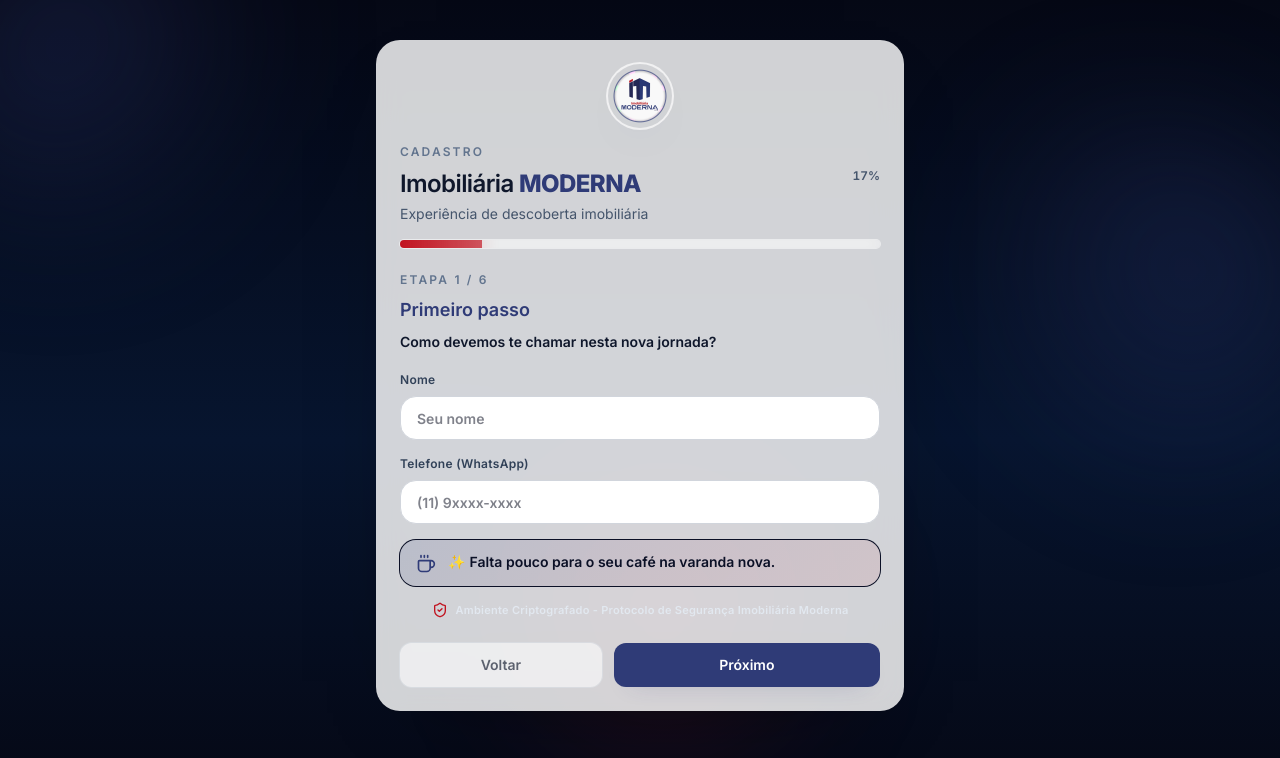
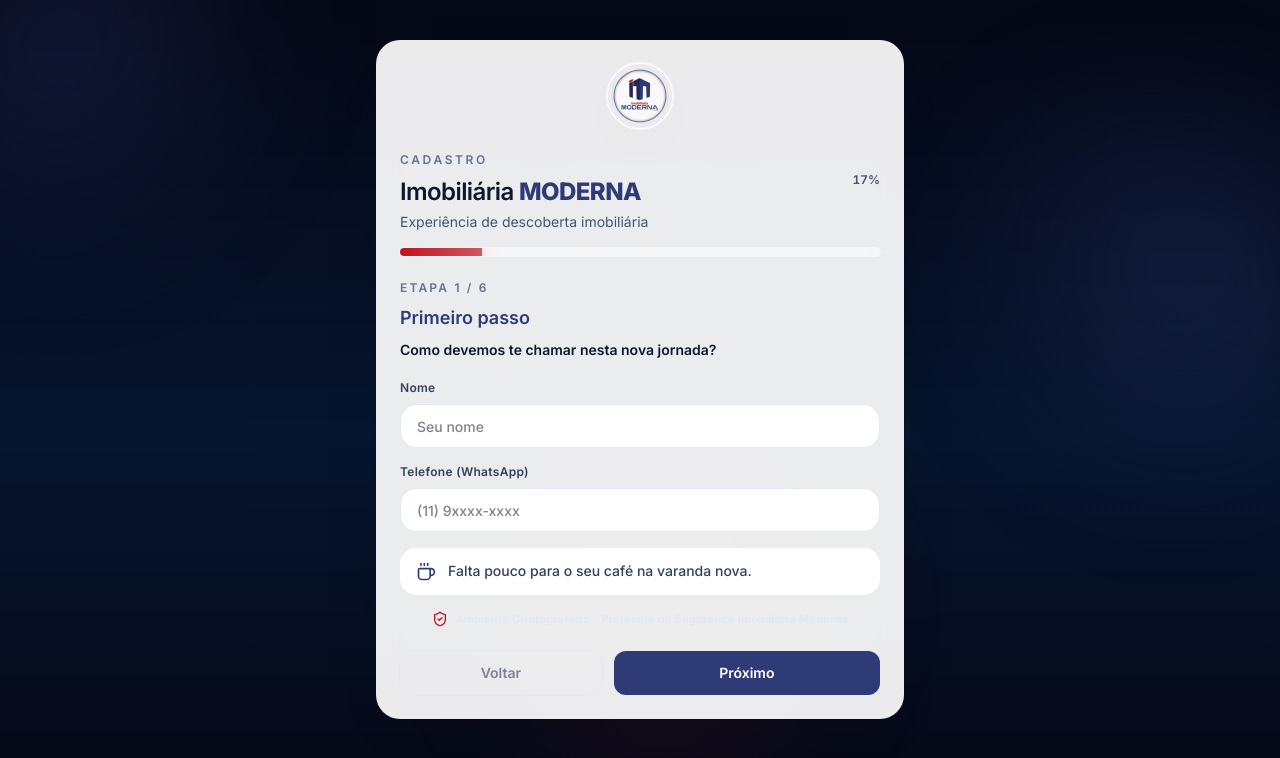
Before and after one commit to mixbrzilla-cmyk/crm-imobiliaria, a Next.js app: page /cadastro-detalhado in a window 1280 px wide. Shown: the top 758 px of the page. Built offline with nearby package versions, Linux system fonts and the light colour scheme; no server answers.

Commit message:
ui: clean premium stepper

```diff
--- a/app/cadastro-detalhado/page.tsx
+++ b/app/cadastro-detalhado/page.tsx
@@ -66,6 +66,11 @@ export default function CadastroDetalhadoPage() {
   const ACCENT = "#C1121F";
   const ROYAL_DARK = "#050815";
   const ROYAL_MID = "#07152F";
+
+  const INPUT_BASE_CLASS =
+    "h-11 rounded-2xl bg-white px-4 text-sm font-medium text-slate-950 outline-none transition-all duration-200 border border-slate-200";
+  const INPUT_BASE_CLASS_WITH_ICON =
+    "h-11 w-full rounded-2xl bg-white pl-10 pr-4 text-sm font-medium text-slate-950 outline-none transition-all duration-200 border border-slate-200";
 
   const [step, setStep] = useState(0);
   const [isSubmitting, setIsSubmitting] = useState(false);
@@ -378,12 +383,20 @@ export default function CadastroDetalhadoPage() {
       </motion.div>
 
       <div className="mx-auto w-full max-w-xl px-6 py-10">
+        <div
+          aria-hidden="true"
+          className="pointer-events-none absolute left-1/2 top-1/2 h-[520px] w-[520px] -translate-x-1/2 -translate-y-1/2 rounded-full blur-3xl"
+          style={{
+            background: `radial-gradient(circle at 50% 50%, ${PRIMARY}26, transparent 62%)`,
+            opacity: 0.9,
+          }}
+        />
         <motion.div
           className="rounded-3xl p-6 ring-1"
           style={{
-            backgroundColor: "rgba(255,255,255,0.82)",
-            borderColor: "rgba(255,255,255,0.75)",
-            boxShadow: "0 30px 90px -60px rgba(0,0,0,0.9)",
+            backgroundColor: "rgba(255,255,255,0.92)",
+            borderColor: "rgba(15,23,42,0.08)",
+            boxShadow: "0 26px 70px -56px rgba(2,6,23,0.9)",
             backdropFilter: "blur(16px)",
           }}
           initial={{ opacity: 0, y: 18, scale: 0.98 }}
@@ -405,7 +418,7 @@ export default function CadastroDetalhadoPage() {
 
           <div className="flex items-center justify-between">
             <div>
-              <div className="mt-4 text-xs font-semibold tracking-[0.18em] text-slate-500">CADASTRO</div>
+              <div className="mt-6 text-xs font-semibold tracking-[0.22em] text-slate-500">CADASTRO</div>
               <h1 className="mt-2 text-2xl font-semibold tracking-tight text-slate-900">
                 Imobiliária <span className="font-extrabold" style={{ color: PRIMARY }}>
                   MODERNA
@@ -456,17 +469,17 @@ export default function CadastroDetalhadoPage() {
                         <input
                           value={state.nome}
                           onChange={(e) => setState((s) => ({ ...s, nome: e.target.value }))}
-                          className="h-11 rounded-2xl bg-white px-4 text-sm font-semibold text-slate-950 outline-none transition-all duration-200 border border-gray-300"
+                          className={INPUT_BASE_CLASS}
                           style={{
-                            boxShadow: "0 18px 40px -36px rgba(15,23,42,0.6)",
+                            boxShadow: "0 12px 26px -24px rgba(15,23,42,0.35)",
                           }}
                           onFocus={(e) => {
                             e.currentTarget.style.borderColor = PRIMARY;
-                            e.currentTarget.style.boxShadow = `0 0 0 4px ${PRIMARY}22, 0 0 0 1px ${PRIMARY}AA, 0 18px 40px -36px rgba(15,23,42,0.6)`;
+                            e.currentTarget.style.boxShadow = `0 0 0 3px ${PRIMARY}1F, 0 0 0 1px ${PRIMARY}99, 0 12px 26px -24px rgba(15,23,42,0.35)`;
                           }}
                           onBlur={(e) => {
-                            e.currentTarget.style.borderColor = "rgb(209 213 219)";
-                            e.currentTarget.style.boxShadow = "0 18px 40px -36px rgba(15,23,42,0.6)";
+                            e.currentTarget.style.borderColor = "rgb(226 232 240)";
+                            e.currentTarget.style.boxShadow = "0 12px 26px -24px rgba(15,23,42,0.35)";
                           }}
                           placeholder="Seu nome"
                           required
@@ -478,17 +491,17 @@ export default function CadastroDetalhadoPage() {
                         <input
                           value={state.telefone}
                           onChange={(e) => setState((s) => ({ ...s, telefone: e.target.value }))}
-                          className="h-11 rounded-2xl bg-white px-4 text-sm font-semibold text-slate-950 outline-none transition-all duration-200 border border-gray-300"
+                          className={INPUT_BASE_CLASS}
                           style={{
-                            boxShadow: "0 18px 40px -36px rgba(15,23,42,0.6)",
+                            boxShadow: "0 12px 26px -24px rgba(15,23,42,0.35)",
                           }}
                           onFocus={(e) => {
                             e.currentTarget.style.borderColor = PRIMARY;
-                            e.currentTarget.style.boxShadow = `0 0 0 4px ${PRIMARY}22, 0 0 0 1px ${PRIMARY}AA, 0 18px 40px -36px rgba(15,23,42,0.6)`;
+                            e.currentTarget.style.boxShadow = `0 0 0 3px ${PRIMARY}1F, 0 0 0 1px ${PRIMARY}99, 0 12px 26px -24px rgba(15,23,42,0.35)`;
                           }}
                           onBlur={(e) => {
-                            e.currentTarget.style.borderColor = "rgb(209 213 219)";
-                            e.currentTarget.style.boxShadow = "0 18px 40px -36px rgba(15,23,42,0.6)";
+                            e.currentTarget.style.borderColor = "rgb(226 232 240)";
+                            e.currentTarget.style.boxShadow = "0 12px 26px -24px rgba(15,23,42,0.35)";
                           }}
                           placeholder="(11) 9xxxx-xxxx"
                           inputMode="tel"
@@ -505,22 +518,22 @@ export default function CadastroDetalhadoPage() {
                         <div className="relative">
                           <Lock
                             className="pointer-events-none absolute left-3 top-1/2 h-4 w-4 -translate-y-1/2"
-                            style={{ color: ACCENT }}
+                            style={{ color: PRIMARY }}
                           />
                           <input
                             value={state.cpf}
                             onChange={(e) => setState((s) => ({ ...s, cpf: e.target.value }))}
-                            className="h-11 w-full rounded-2xl bg-white pl-10 pr-4 text-sm font-semibold text-slate-950 outline-none transition-all duration-200 border border-gray-300"
+                            className={INPUT_BASE_CLASS_WITH_ICON}
                             style={{
-                              boxShadow: "0 18px 40px -36px rgba(15,23,42,0.6)",
+                              boxShadow: "0 12px 26px -24px rgba(15,23,42,0.35)",
                             }}
                             onFocus={(e) => {
                               e.currentTarget.style.borderColor = PRIMARY;
-                              e.currentTarget.style.boxShadow = `0 0 0 4px ${PRIMARY}22, 0 0 0 1px ${PRIMARY}AA, 0 18px 40px -36px rgba(15,23,42,0.6)`;
+                              e.currentTarget.style.boxShadow = `0 0 0 3px ${PRIMARY}1F, 0 0 0 1px ${PRIMARY}99, 0 12px 26px -24px rgba(15,23,42,0.35)`;
                             }}
                             onBlur={(e) => {
-                              e.currentTarget.style.borderColor = "rgb(209 213 219)";
-                              e.currentTarget.style.boxShadow = "0 18px 40px -36px rgba(15,23,42,0.6)";
+                              e.currentTarget.style.borderColor = "rgb(226 232 240)";
+                              e.currentTarget.style.boxShadow = "0 12px 26px -24px rgba(15,23,42,0.35)";
                             }}
                             placeholder="000.000.000-00"
                             inputMode="numeric"
@@ -538,17 +551,17 @@ export default function CadastroDetalhadoPage() {
                         <input
                           value={state.endereco}
                           onChange={(e) => setState((s) => ({ ...s, endereco: e.target.value }))}
-                          className="h-11 rounded-2xl bg-white px-4 text-sm font-semibold text-slate-950 outline-none transition-all duration-200 border border-gray-300"
+                          className={INPUT_BASE_CLASS}
                           style={{
-                            boxShadow: "0 18px 40px -36px rgba(15,23,42,0.6)",
+                            boxShadow: "0 12px 26px -24px rgba(15,23,42,0.35)",
                           }}
                           onFocus={(e) => {
                             e.currentTarget.style.borderColor = PRIMARY;
-                            e.currentTarget.style.boxShadow = `0 0 0 4px ${PRIMARY}22, 0 0 0 1px ${PRIMARY}AA, 0 18px 40px -36px rgba(15,23,42,0.6)`;
+                            e.currentTarget.style.boxShadow = `0 0 0 3px ${PRIMARY}1F, 0 0 0 1px ${PRIMARY}99, 0 12px 26px -24px rgba(15,23,42,0.35)`;
                           }}
                           onBlur={(e) => {
-                            e.currentTarget.style.borderColor = "rgb(209 213 219)";
-                            e.currentTarget.style.boxShadow = "0 18px 40px -36px rgba(15,23,42,0.6)";
+                            e.currentTarget.style.borderColor = "rgb(226 232 240)";
+                            e.currentTarget.style.boxShadow = "0 12px 26px -24px rgba(15,23,42,0.35)";
                           }}
                           placeholder="Rua, número, bairro"
                           required
@@ -613,17 +626,17 @@ export default function CadastroDetalhadoPage() {
                         <input
                           value={state.bairros}
                           onChange={(e) => setState((s) => ({ ...s, bairros: e.target.value }))}
-                          className="h-11 rounded-2xl bg-white px-4 text-sm font-semibold text-slate-950 outline-none transition-all duration-200 border border-gray-300"
+                          className={INPUT_BASE_CLASS}
                           style={{
-                            boxShadow: "0 18px 40px -36px rgba(15,23,42,0.6)",
+                            boxShadow: "0 12px 26px -24px rgba(15,23,42,0.35)",
                           }}
                           onFocus={(e) => {
                             e.currentTarget.style.borderColor = PRIMARY;
-                            e.currentTarget.style.boxShadow = `0 0 0 4px ${PRIMARY}22, 0 0 0 1px ${PRIMARY}AA, 0 18px 40px -36px rgba(15,23,42,0.6)`;
+                            e.currentTarget.style.boxShadow = `0 0 0 3px ${PRIMARY}1F, 0 0 0 1px ${PRIMARY}99, 0 12px 26px -24px rgba(15,23,42,0.35)`;
                           }}
                           onBlur={(e) => {
-                            e.currentTarget.style.borderColor = "rgb(209 213 219)";
-                            e.currentTarget.style.boxShadow = "0 18px 40px -36px rgba(15,23,42,0.6)";
+                            e.currentTarget.style.borderColor = "rgb(226 232 240)";
+                            e.currentTarget.style.boxShadow = "0 12px 26px -24px rgba(15,23,42,0.35)";
                           }}
                           placeholder="Ex: Centro, Jardins"
                         />
@@ -635,17 +648,17 @@ export default function CadastroDetalhadoPage() {
                           <input
                             value={state.valorMax}
                             onChange={(e) => setState((s) => ({ ...s, valorMax: e.target.value }))}
-                            className="h-11 rounded-2xl bg-white px-4 text-sm font-semibold text-slate-950 outline-none transition-all duration-200 border border-gray-300"
+                            className={INPUT_BASE_CLASS}
                             style={{
-                              boxShadow: "0 18px 40px -36px rgba(15,23,42,0.6)",
+                              boxShadow: "0 12px 26px -24px rgba(15,23,42,0.35)",
                             }}
                             onFocus={(e) => {
                               e.currentTarget.style.borderColor = PRIMARY;
-                              e.currentTarget.style.boxShadow = `0 0 0 4px ${PRIMARY}22, 0 0 0 1px ${PRIMARY}AA, 0 18px 40px -36px rgba(15,23,42,0.6)`;
+                              e.currentTarget.style.boxShadow = `0 0 0 3px ${PRIMARY}1F, 0 0 0 1px ${PRIMARY}99, 0 12px 26px -24px rgba(15,23,42,0.35)`;
                             }}
                             onBlur={(e) => {
-                              e.currentTarget.style.borderColor = "rgb(209 213 219)";
-                              e.currentTarget.style.boxShadow = "0 18px 40px -36px rgba(15,23,42,0.6)";
+                              e.currentTarget.style.borderColor = "rgb(226 232 240)";
+                              e.currentTarget.style.boxShadow = "0 12px 26px -24px rgba(15,23,42,0.35)";
                             }}
                             placeholder="450000"
                             inputMode="numeric"
@@ -657,17 +670,17 @@ export default function CadastroDetalhadoPage() {
                           <input
                             value={state.quartos}
                             onChange={(e) => setState((s) => ({ ...s, quartos: e.target.value }))}
-                            className="h-11 rounded-2xl bg-white px-4 text-sm font-semibold text-slate-950 outline-none transition-all duration-200 border border-gray-300"
+                            className={INPUT_BASE_CLASS}
                             style={{
-                              boxShadow: "0 18px 40px -36px rgba(15,23,42,0.6)",
+                              boxShadow: "0 12px 26px -24px rgba(15,23,42,0.35)",
                             }}
                             onFocus={(e) => {
                               e.currentTarget.style.borderColor = PRIMARY;
-                              e.currentTarget.style.boxShadow = `0 0 0 4px ${PRIMARY}22, 0 0 0 1px ${PRIMARY}AA, 0 18px 40px -36px rgba(15,23,42,0.6)`;
+                              e.currentTarget.style.boxShadow = `0 0 0 3px ${PRIMARY}1F, 0 0 0 1px ${PRIMARY}99, 0 12px 26px -24px rgba(15,23,42,0.35)`;
                             }}
                             onBlur={(e) => {
-                              e.currentTarget.style.borderColor = "rgb(209 213 219)";
-                              e.currentTarget.style.boxShadow = "0 18px 40px -36px rgba(15,23,42,0.6)";
+                              e.currentTarget.style.borderColor = "rgb(226 232 240)";
+                              e.currentTarget.style.boxShadow = "0 12px 26px -24px rgba(15,23,42,0.35)";
                             }}
                             placeholder="2"
                             inputMode="numeric"
@@ -684,22 +697,22 @@ export default function CadastroDetalhadoPage() {
                         <div className="relative">
                           <Lock
                             className="pointer-events-none absolute left-3 top-1/2 h-4 w-4 -translate-y-1/2"
-                            style={{ color: ACCENT }}
+                            style={{ color: PRIMARY }}
                           />
                           <input
                             value={state.senha}
                             onChange={(e) => setState((s) => ({ ...s, senha: e.target.value }))}
-                            className="h-11 w-full rounded-2xl bg-white pl-10 pr-4 text-sm font-semibold text-slate-950 outline-none transition-all duration-200 border border-gray-300"
+                            className={INPUT_BASE_CLASS_WITH_ICON}
                             style={{
-                              boxShadow: "0 18px 40px -36px rgba(15,23,42,0.6)",
+                              boxShadow: "0 12px 26px -24px rgba(15,23,42,0.35)",
                             }}
                             onFocus={(e) => {
                               e.currentTarget.style.borderColor = PRIMARY;
-                              e.currentTarget.style.boxShadow = `0 0 0 4px ${PRIMARY}22, 0 0 0 1px ${PRIMARY}AA, 0 18px 40px -36px rgba(15,23,42,0.6)`;
+                              e.currentTarget.style.boxShadow = `0 0 0 3px ${PRIMARY}1F, 0 0 0 1px ${PRIMARY}99, 0 12px 26px -24px rgba(15,23,42,0.35)`;
                             }}
                             onBlur={(e) => {
-                              e.currentTarget.style.borderColor = "rgb(209 213 219)";
-                              e.currentTarget.style.boxShadow = "0 18px 40px -36px rgba(15,23,42,0.6)";
+                              e.currentTarget.style.borderColor = "rgb(226 232 240)";
+                              e.currentTarget.style.boxShadow = "0 12px 26px -24px rgba(15,23,42,0.35)";
                             }}
                             placeholder="Mínimo 6 caracteres"
                             type="password"
@@ -717,23 +730,14 @@ export default function CadastroDetalhadoPage() {
               </AnimatePresence>
 
               <div
-                className="rounded-2xl px-4 py-3 text-sm font-semibold ring-1"
+                className="rounded-2xl bg-white px-4 py-3 text-sm font-medium text-slate-700 shadow-[0_10px_30px_-24px_rgba(2,6,23,0.25)]"
                 style={{
-                  background: `linear-gradient(135deg, rgba(47,59,119,0.14), rgba(193,18,31,0.08))`,
-                  borderColor: "rgba(47,59,119,0.22)",
-                  color: "#0B1026",
+                  borderColor: "transparent",
                 }}
               >
                 <div className="flex items-start gap-3">
-                  {microCardIcon === "home" ? (
-                    <ShieldCheck className="mt-0.5 h-5 w-5" style={{ color: PRIMARY }} />
-                  ) : (
-                    <Coffee className="mt-0.5 h-5 w-5" style={{ color: PRIMARY }} />
-                  )}
-                  <div>
-                    <span className="mr-1">✨</span>
-                    {stepMeta?.micro}
-                  </div>
+                  <Coffee className="mt-0.5 h-5 w-5" style={{ color: PRIMARY }} />
+                  <div className="leading-relaxed">{stepMeta?.micro}</div>
                 </div>
               </div>
 
@@ -755,7 +759,7 @@ export default function CadastroDetalhadoPage() {
               type="button"
               onClick={back}
               disabled={step === 0 || isSubmitting}
-              className="inline-flex h-11 flex-1 items-center justify-center rounded-xl bg-white px-5 text-sm font-semibold text-slate-900 ring-1 ring-slate-200/70 transition-all duration-300 hover:-translate-y-[1px] hover:bg-slate-50 disabled:cursor-not-allowed disabled:opacity-60"
+              className="inline-flex h-11 flex-1 items-center justify-center rounded-xl bg-transparent px-5 text-sm font-semibold text-slate-700 ring-1 ring-slate-200 transition-all duration-200 hover:bg-white/60 disabled:cursor-not-allowed disabled:opacity-60"
             >
               Voltar
             </button>
@@ -765,7 +769,7 @@ export default function CadastroDetalhadoPage() {
                 type="button"
                 onClick={() => void finish()}
                 disabled={isSubmitting}
-                className="inline-flex h-11 flex-[1.4] items-center justify-center rounded-xl px-5 text-sm font-semibold text-white shadow-[0_10px_24px_-18px_rgba(47,59,119,0.45)] transition-all duration-300 hover:-translate-y-[1px] disabled:cursor-not-allowed disabled:opacity-60"
+                className="inline-flex h-11 flex-[1.4] items-center justify-center rounded-xl px-5 text-sm font-semibold text-white shadow-[0_14px_34px_-26px_rgba(47,59,119,0.55)] transition-all duration-200 hover:-translate-y-[1px] disabled:cursor-not-allowed disabled:opacity-60"
                 style={{ backgroundColor: PRIMARY }}
                 onMouseEnter={(e) => {
                   (e.currentTarget as HTMLButtonElement).style.backgroundColor = ACCENT;
@@ -781,14 +785,8 @@ export default function CadastroDetalhadoPage() {
                 type="button"
                 onClick={next}
                 disabled={isSubmitting}
-                className="inline-flex h-11 flex-[1.4] items-center justify-center rounded-xl px-5 text-sm font-semibold text-white shadow-[0_10px_24px_-18px_rgba(47,59,119,0.45)] transition-all duration-300 hover:-translate-y-[1px] disabled:cursor-not-allowed disabled:opacity-60"
+                className="inline-flex h-11 flex-[1.4] items-center justify-center rounded-xl px-5 text-sm font-semibold text-white shadow-[0_14px_34px_-26px_rgba(47,59,119,0.55)] transition-all duration-200 hover:-translate-y-[1px] disabled:cursor-not-allowed disabled:opacity-60"
                 style={{ backgroundColor: PRIMARY }}
-                onMouseEnter={(e) => {
-                  (e.currentTarget as HTMLButtonElement).style.backgroundColor = ACCENT;
-                }}
-                onMouseLeave={(e) => {
-                  (e.currentTarget as HTMLButtonElement).style.backgroundColor = PRIMARY;
-                }}
               >
                 Próximo
               </button>
```
